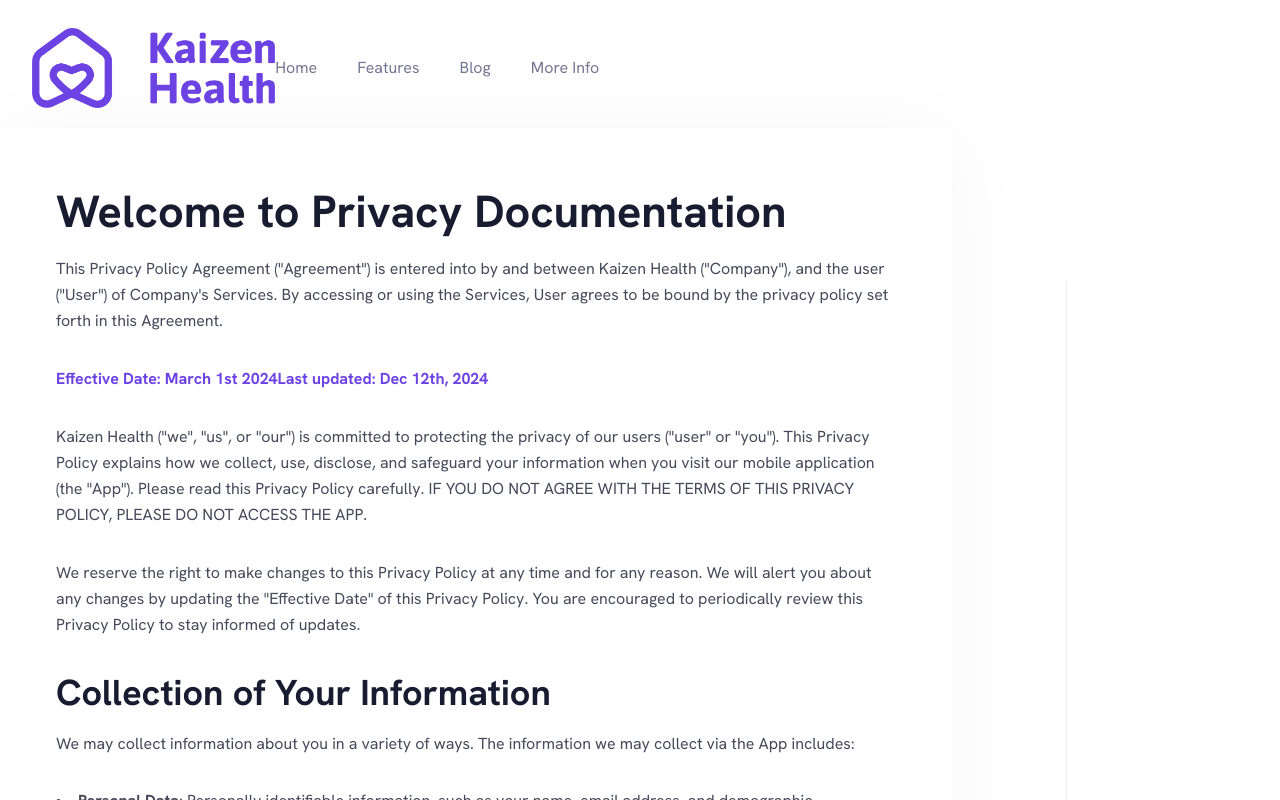
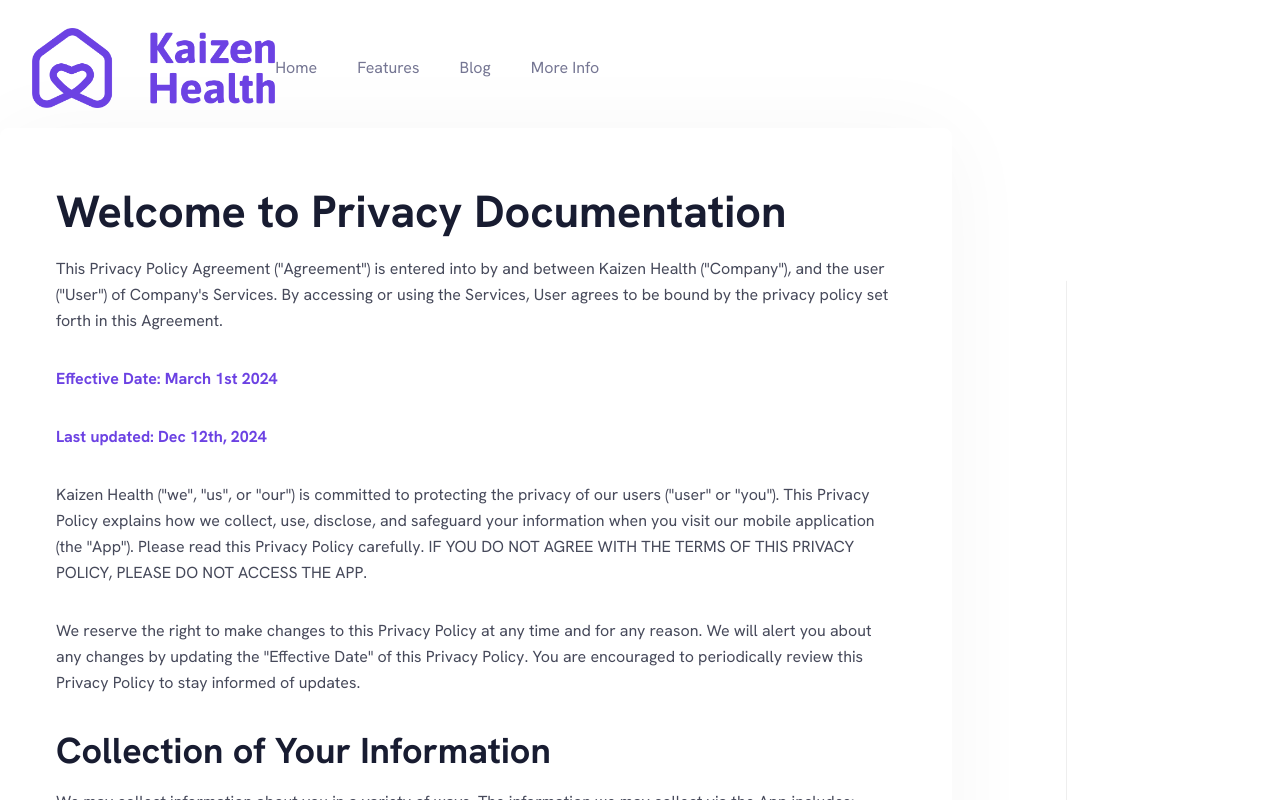
Before and after one commit to kaizen-health-tech/kaizen-web, a Next.js app: page /docs/privacy in a window 1280 px wide. Shown: the top 800 px of the page. Built offline with nearby package versions, Linux system fonts and the light colour scheme.

Commit message:
feat(data-policy): updated the data deletion policy

```diff
--- a/app/(site)/docs/privacy/page.tsx
+++ b/app/(site)/docs/privacy/page.tsx
@@ -14,7 +14,8 @@ export default function DocsPage() {
         <div className="container mx-auto">
           <div className="-mx-4 flex flex-wrap">
             <div className="w-full px-4 lg:w-3/4">
-              <div className="blog-details blog-details-docs shadow-three dark:bg-gray-dark rounded-sm bg-white px-8 py-11 sm:p-[55px] lg:mb-5 lg:px-8 xl:p-[55px]">
+              <div
+                  className="blog-details blog-details-docs shadow-three dark:bg-gray-dark rounded-sm bg-white px-8 py-11 sm:p-[55px] lg:mb-5 lg:px-8 xl:p-[55px]">
                 <h1>Welcome to Privacy Documentation</h1>
 
                 <p className="text-body-color dark:text-body-color-dark text-base">
@@ -26,6 +27,8 @@ export default function DocsPage() {
                 </p>
                 <p className="text-body-color dark:text-body-color-dark text-base">
                   <strong>Effective Date: March 1st 2024</strong>
+                </p>
+                <p className="text-body-color dark:text-body-color-dark text-base">
                   <strong>Last updated: Dec 12th, 2024</strong>
                 </p>
 
@@ -105,8 +108,8 @@ export default function DocsPage() {
                   <li>
                     Reach out to us using this{" "}
                     <a
-                      href="https://kaizenhealth.io/support"
-                      className="underline"
+                        href="https://kaizenhealth.io/support"
+                        className="underline"
                     >
                       support link
                     </a>{" "}
```
